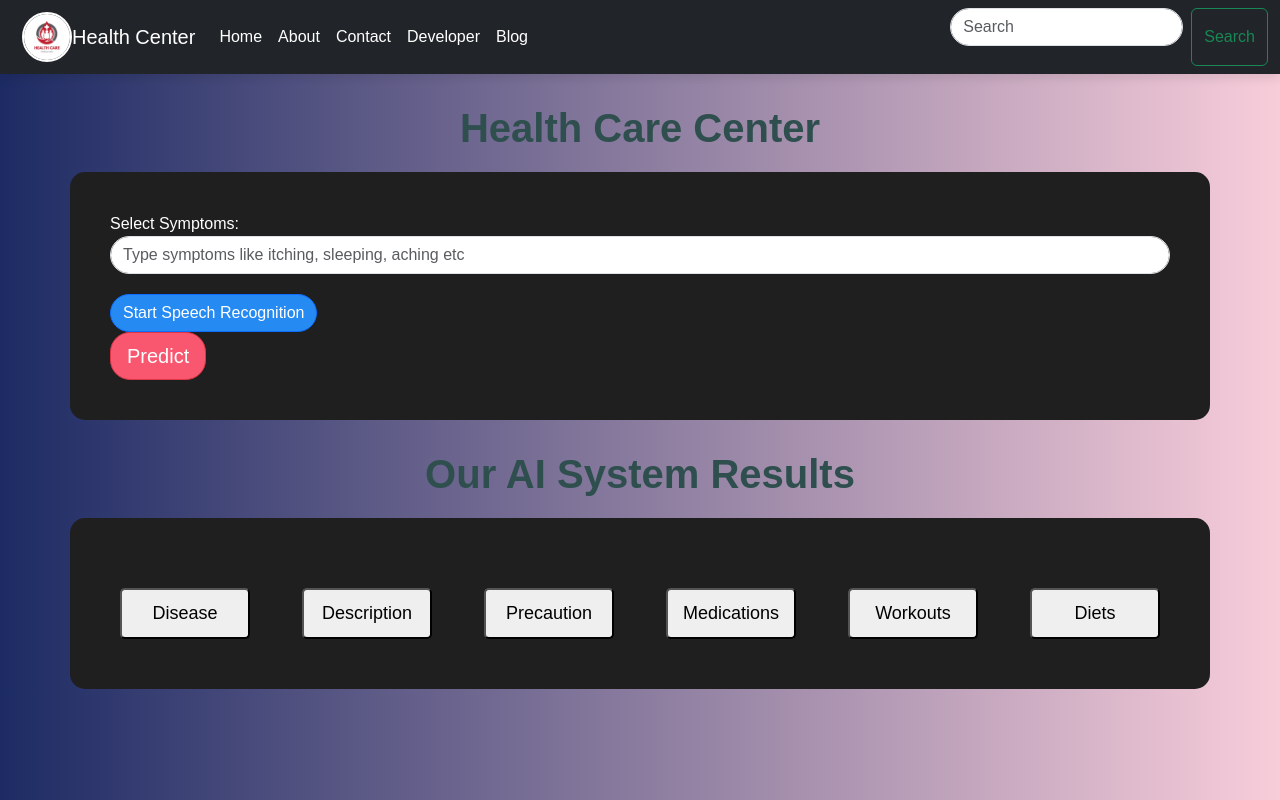
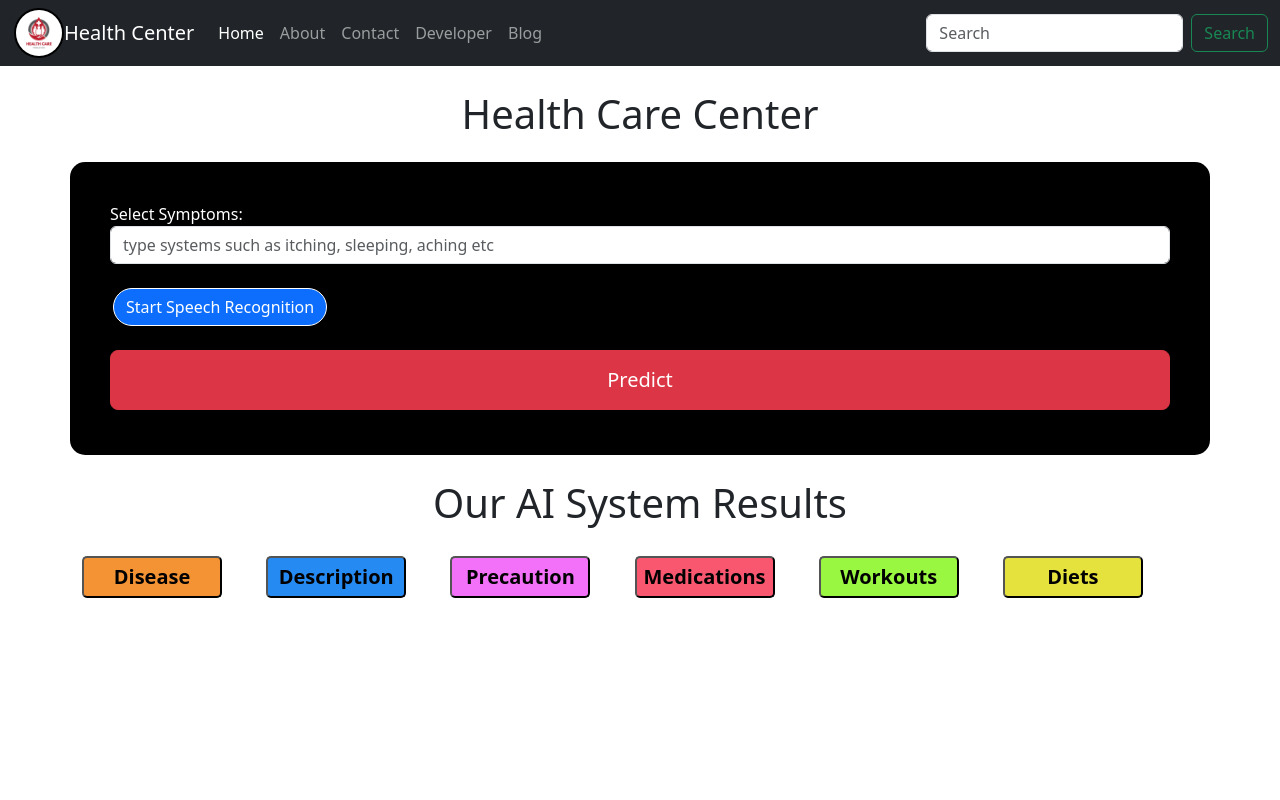
Before and after one commit to mikenthakur/Health_care_center_AI, a Flask app: template templates/index.html in a window 1280 px wide. Run offline with Flask 3, Linux system fonts and the light colour scheme; the template is opened without the code that fills it: most values are stand-ins (such as "Sample title", 1, 10 or a date in 2020); parts of the project's set-up code (start-up, migrations or seed data) failed here and were passed over.

Commit message:
Add files via upload

```diff
--- a/templates/index.html
+++ b/templates/index.html
@@ -1,3 +1,4 @@
+
 <!doctype html>
 <html lang="en">
   <head>
@@ -5,109 +6,39 @@
     <meta name="viewport" content="width=device-width, initial-scale=1">
     <title>Health Care Center</title>
     <link href="https://cdn.jsdelivr.net/npm/bootstrap@5.3.1/dist/css/bootstrap.min.css" rel="stylesheet" integrity="sha384-4bw+/aepP/YC94hEpVNVgiZdgIC5+VKNBQNGCHeKRQN+PtmoHDEXuppvnDJzQIu9" crossorigin="anonymous">
+  </head>
+
   <style>
-        body {
-            background: linear-gradient(to right, #1d2b64, #f8cdda); /* Soft gradient background */
-            font-family: 'Arial', sans-serif;
-        }
-
-        .navbar {
-            box-shadow: 0 4px 10px rgba(0, 0, 0, 0.1);
-        }
 
         .logo {
             width: 50px;
             height: 50px;
-            margin-left: 10px;
+            color: black;
+            margin-top: 0;
+            margin-left: 2px;
         }
 
         .myimg {
             width: 50px;
             height: 50px;
-            border: 2px solid white;
-            border-radius: 50%;
+            border: 2px solid black;
+            border-radius: 25px;
         }
 
-        .navbar-dark .navbar-nav .nav-link {
-            color: white;
-        }
 
-        .navbar-dark .navbar-nav .nav-link:hover {
-            color: #F8C286; /* Hover effect on links */
-        }
 
-        h1 {
-            font-size: 2.5rem;
-            font-weight: bold;
-            color: #2F4F4F;
-            margin-top: 30px;
-        }
 
-        .container {
-            background-color: #1F1F1F;
-            border-radius: 15px;
-            padding: 40px;
-            margin-top: 20px;
-            color: white;
-        }
-
-        .form-control {
-            border-radius: 20px;
-            margin-bottom: 20px;
-        }
-
-        .btn-primary {
-            border-radius: 20px;
-            background-color: #268AF3;
-        }
-
-        .btn-danger {
-            border-radius: 20px;
-            background-color: #F8576F;
-        }
-
-        .modal-header {
-            background-color: #020606;
-            color: white;
-        }
-
-        .modal-body {
-            background-color: #333333;
-            color: white;
-        }
-
-        .toggle-button {
-            padding: 10px;
-            margin: 10px;
-            font-size: 18px;
-            border-radius: 5px;
-            cursor: pointer;
-            transition: background-color 0.3s ease;
-        }
-
-        .toggle-button:hover {
-            background-color: #5A8F87; /* Hover effect */
-        }
-
-        .result-container {
-            display: flex;
-            justify-content: space-between;
-            margin-top: 20px;
-        }
-
-        .result-container button {
-            width: 130px;
-            text-align: center;
-        }
     </style>
 </head>
 <body>
     <!-- Navbar -->
     <nav class="navbar navbar-expand-lg navbar-dark bg-dark">
         <div class="container-fluid">
+            <!-- Logo at the top-left corner -->
             <div class="logo">
                 <img class="myimg" src="{{ url_for('static', filename='img.png') }}" alt="">
             </div>
+
             <a class="navbar-brand" href="#">Health Center</a>
             <button class="navbar-toggler" type="button" data-bs-toggle="collapse" data-bs-target="#navbarSupportedContent" aria-controls="navbarSupportedContent" aria-expanded="false" aria-label="Toggle navigation">
                 <span class="navbar-toggler-icon"></span>
@@ -138,57 +69,173 @@
         </div>
     </nav>
 
-    <!-- Main form of the page -->
-    <h1 class="text-center">Health Care Center</h1>
-    <div class="container">
+
+
+
+<!-- main form of page -->
+<h1 class="mt-4 my-4 text-center text-green">Health Care Center</h1>
+<div class="container my-4 mt-4" style="background: black; color: white; border-radius: 15px; padding: 40px;">
     <form action="/predict" method="post">
         <div class="form-group">
             <label for="symptoms">Select Symptoms:</label>
-                <input type="text" class="form-control" id="symptoms" name="symptoms" placeholder="Type symptoms like itching, sleeping, aching etc">
+            <input type="text" class="form-control", id="symptoms" name="symptoms" placeholder="type systems such as itching, sleeping, aching etc">
+
         </div>
-            <button type="button" id="startSpeechRecognition" class="btn btn-primary">
+        <br>
+        <button type="button" id="startSpeechRecognition" class="btn btn-primary" style="margin-left:3px;border:1px solid white; border-radius:20px;">
             Start Speech Recognition
         </button>
-            <div id="transcription"></div>
+        <br>
+
+        <!-- Display the transcribed text here -->
+        <div name="mysysms" id="transcription"></div>
 
         {% if message %}
         <p>{{ message }}</p>
         {% endif %}
+        <br>
 
-            <button type="submit" class="btn btn-danger btn-lg">Predict</button>
+        <button type="submit" class="btn btn-danger btn-lg" style="width: 100%; padding: 14px; margin-bottom: 5px;">Predict</button>
     </form>
 </div>
 
+
+
+
+
+
+
+
 {% if predicted_disease %}
-    <h1 class="text-center">Our AI System Results</h1>
+
+<!-- Results -->
+<h1 class="text-center my-4 mt-4">Our AI System Results</h1>
 <div class="container">
+
     <div class="result-container">
-            <button class="toggle-button" data-bs-toggle="modal" data-bs-target="#diseaseModal">Disease</button>
-            <button class="toggle-button" data-bs-toggle="modal" data-bs-target="#descriptionModal">Description</button>
-            <button class="toggle-button" data-bs-toggle="modal" data-bs-target="#precautionModal">Precaution</button>
-            <button class="toggle-button" data-bs-toggle="modal" data-bs-target="#medicationsModal">Medications</button>
-            <button class="toggle-button" data-bs-toggle="modal" data-bs-target="#workoutsModal">Workouts</button>
-            <button class="toggle-button" data-bs-toggle="modal" data-bs-target="#dietsModal">Diets</button>
+        <!-- Buttons to toggle display -->
+        <button class="toggle-button" data-bs-toggle="modal" data-bs-target="#diseaseModal" style="padding:4px;  margin: 5px 40px 5px 0; font-size:20px;font-weight:bold; width:140px; border-radius:5px; background:#F39334;color:black;">Disease</button>
+        <button class="toggle-button" data-bs-toggle="modal" data-bs-target="#descriptionModal" style="padding:4px; margin: 5px 40px 5px 0; font-size:20px;font-weight:bold; width:140px; border-radius:5px; background:#268AF3 ;color:black;">Description</button>
+        <button class="toggle-button" data-bs-toggle="modal" data-bs-target="#precautionModal" style="padding:4px; margin: 5px 40px 5px 0; font-size:20px;font-weight:bold; width:140px; border-radius:5px; background:#F371F9 ;color:black;">Precaution</button>
+        <button class="toggle-button" data-bs-toggle="modal" data-bs-target="#medicationsModal" style="padding:4px; margin: 5px 40px 5px 0; font-size:20px;font-weight:bold; width:140px;border-radius:5px; background:#F8576F ;color:black;">Medications</button>
+        <button class="toggle-button" data-bs-toggle="modal" data-bs-target="#workoutsModal" style="padding:4px; margin: 5px 40px 5px 0; font-size:20px;font-weight:bold; width:140px; border-radius:5px; background:#99F741 ;color:black;">Workouts</button>
+        <button class="toggle-button" data-bs-toggle="modal" data-bs-target="#dietsModal" style="padding:4px; margin: 5px 40px 5px 0; font-size:20px;font-weight:bold; width:140px; border-radius:5px; background:#E5E23D;color:black;">Diets</button>
     </div>
 </div>
+
 {% endif %}
 
 <!-- Disease Modal -->
     <div class="modal fade" id="diseaseModal" tabindex="-1" aria-labelledby="diseaseModalLabel" aria-hidden="true">
         <div class="modal-dialog">
             <div class="modal-content">
-                <div class="modal-header">
+                <div class="modal-header" style="background-color: #020606; color:white;"> <!-- Set header background color inline -->
                     <h5 class="modal-title" id="diseaseModalLabel">Predicted Disease</h5>
                     <button type="button" class="btn-close" data-bs-dismiss="modal" aria-label="Close"></button>
                 </div>
-                <div class="modal-body">
+                <div class="modal-body" style="background-color: #modal-body-color;"> <!-- Set modal body background color inline -->
                     <p>{{ predicted_disease }}</p>
                 </div>
             </div>
         </div>
     </div>
 
-    <!-- Other Modals (Description, Precaution, Medications, etc.) would follow the same structure as diseaseModal -->
+
+    <!-- Description Modal -->
+    <div class="modal fade" id="descriptionModal" tabindex="-1" aria-labelledby="descriptionModalLabel" aria-hidden="true">
+        <div class="modal-dialog">
+            <div class="modal-content">
+                <div class="modal-header" style="background-color: #020606; color:white;">
+                    <h5 class="modal-title" id="descriptionModalLabel">Description</h5>
+                    <button type="button" class="btn-close" data-bs-dismiss="modal" aria-label="Close"></button>
+                </div>
+                <div class="modal-body">
+                    <p>{{ dis_des }}</p>
+                </div>
+            </div>
+        </div>
+    </div>
+
+<!-- Precaution Modal -->
+    <div class="modal fade" id="precautionModal" tabindex="-1" aria-labelledby="precautionModalLabel" aria-hidden="true">
+        <div class="modal-dialog">
+            <div class="modal-content">
+                <div class="modal-header" style="background-color: #020606; color:white;">
+                    <h5 class="modal-title" id="precautionModalLabel">Precaution</h5>
+                    <button type="button" class="btn-close" data-bs-dismiss="modal" aria-label="Close"></button>
+                </div>
+                <div class="modal-body">
+                    <ul>
+                        {% for i in my_precautions %}
+                            <li>{{ i }}</li>
+                        {% endfor %}
+                    </ul>
+                </div>
+            </div>
+        </div>
+    </div>
+
+
+
+
+    <!-- Medications Modal -->
+    <div class="modal fade" id="medicationsModal" tabindex="-1" aria-labelledby="medicationsModalLabel" aria-hidden="true">
+        <div class="modal-dialog">
+            <div class="modal-content">
+                <div class="modal-header" style="background-color: #020606; color:white;">
+                    <h5 class="modal-title" id="medicationsModalLabel">Medications</h5>
+                    <button type="button" class="btn-close" data-bs-dismiss="modal" aria-label="Close"></button>
+                </div>
+                <div class="modal-body">
+                    <ul>
+                        {% for i in medications %}
+                            <li>{{ i }}</li>
+                        {% endfor %}
+                    </ul>
+                </div>
+            </div>
+        </div>
+    </div>
+
+    <!-- Workouts Modal -->
+    <div class="modal fade" id="workoutsModal" tabindex="-1" aria-labelledby="workoutsModalLabel" aria-hidden="true">
+        <div class="modal-dialog" >
+            <div class="modal-content">
+                <div class="modal-header" style="background-color: #020606; color:white;">
+                    <h5 class="modal-title" id="workoutsModalLabel">Workouts</h5>
+                    <button type="button" class="btn-close" data-bs-dismiss="modal" aria-label="Close"></button>
+                </div>
+                <div class="modal-body">
+                    <ul>
+                        {% for i in workout %}
+                            <li>{{ i }}</li>
+                        {% endfor %}
+                    </ul>
+                </div>
+            </div>
+        </div>
+    </div>
+
+    <!-- Diets Modal -->
+    <div class="modal fade" id="dietsModal" tabindex="-1" aria-labelledby="dietsModalLabel" aria-hidden="true">
+        <div class="modal-dialog">
+            <div class="modal-content">
+                <div class="modal-header" style="background-color: #020606; color:white;">
+                    <h5 class="modal-title" id="dietsModalLabel">Diets</h5>
+                    <button type="button" class="btn-close" data-bs-dismiss="modal" aria-label="Close"></button>
+                </div>
+                <div class="modal-body">
+                    <ul>
+                        {% for i in my_diet %}
+                            <li>{{ i }}</li>
+                        {% endfor %}
+                    </ul>
+                </div>
+            </div>
+        </div>
+    </div>
+
+
 
         <script>
     const startSpeechRecognitionButton = document.getElementById('startSpeechRecognition');
@@ -216,4 +263,5 @@
 
     <script src="https://cdn.jsdelivr.net/npm/bootstrap@5.3.1/dist/js/bootstrap.bundle.min.js" integrity="sha384-HwwvtgBNo3bZJJLYd8oVXjrBZt8cqVSpeBNS5n7C8IVInixGAoxmnlMuBnhbgrkm" crossorigin="anonymous"></script>
 </body>
+
 </html>
```
Lines whose indentation alone changed are shown as unchanged.
